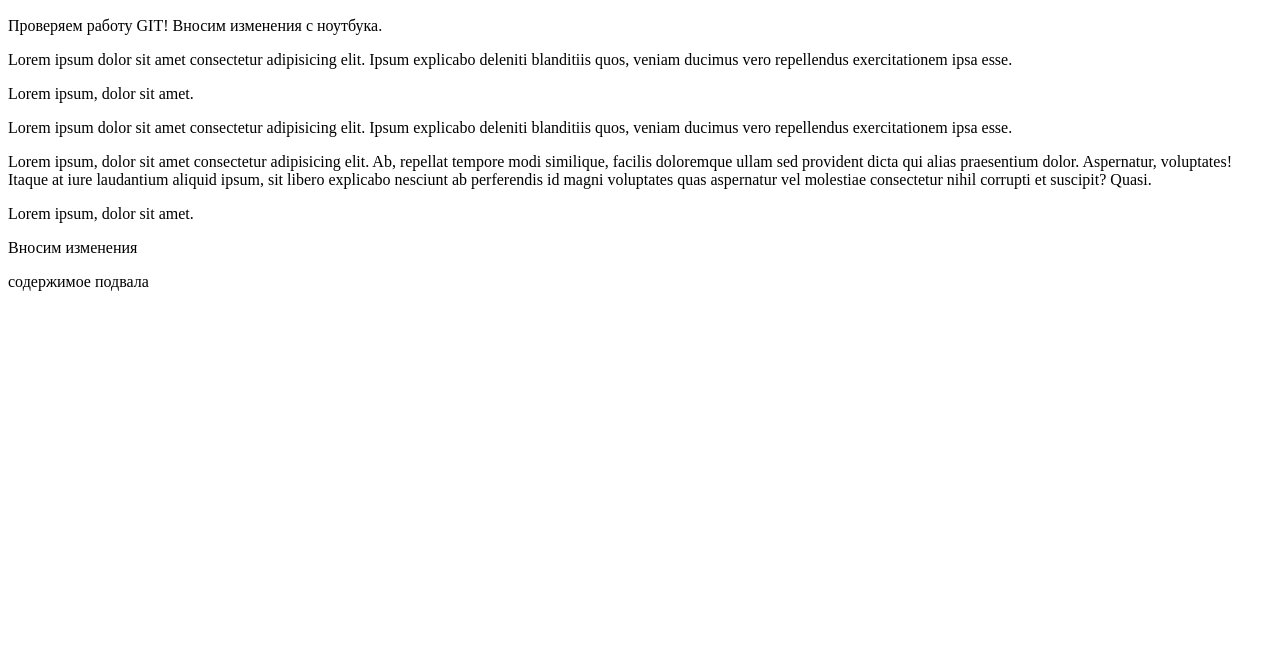
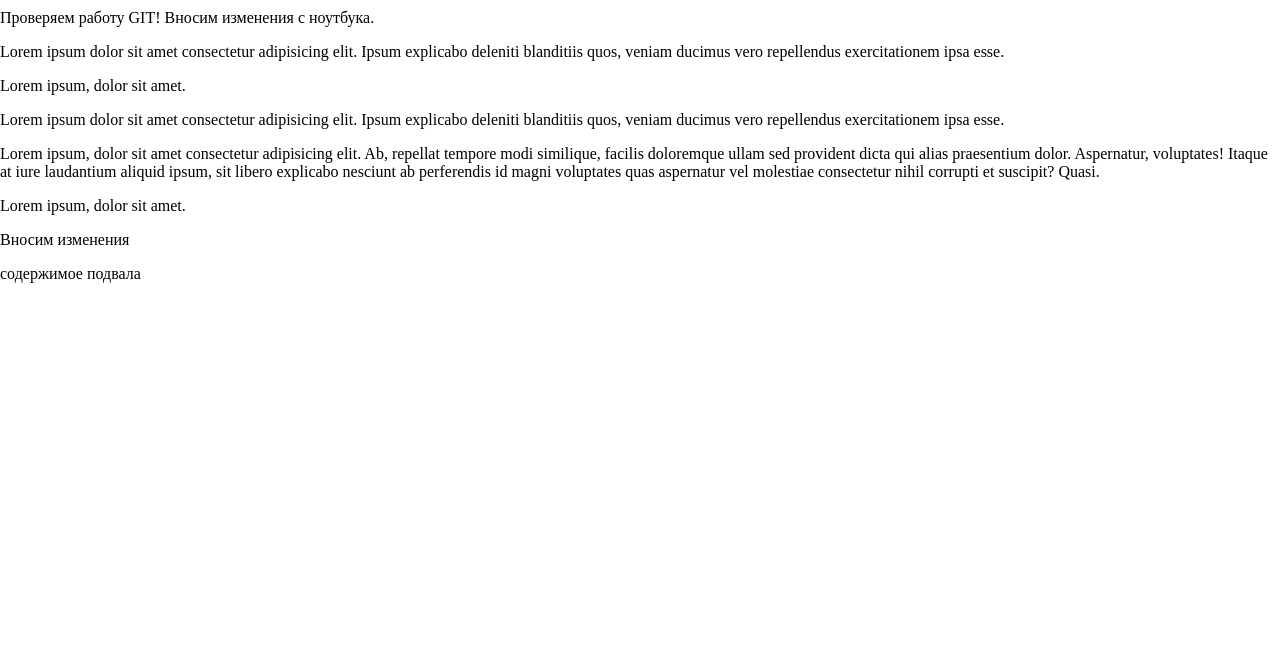
Before and after one commit to drWiller/htmltags_1, a plain HTML site: page index.html in a window 1280 px wide. Shown: the part 136-800 px from the top of the page. Drawn offline with Linux system fonts and the light colour scheme.

Commit message:
Changed all files from ArchLinux

```diff
--- a/css/style.css
+++ b/css/style.css
@@ -0,0 +1,4 @@
+body {
+    margin: 0;
+    box-sizing: border-box;
+}
--- a/index.html
+++ b/index.html
@@ -3,6 +3,7 @@
 <head>
 	<meta charset="UTF-8">
 	<meta name="viewport" content="width=device-width, initial-scale=1.0">
+	<link rel="stylesheet" href="css/style.css">
 	<title>Знакомство с html-тегами. Часть №1</title>
 </head>
 <body>
```
Also changed, not shown: readme.txt, test_vim.txt, text.txt.
